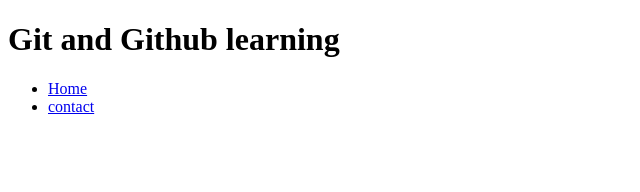
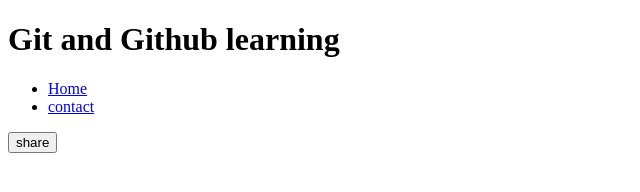
Before and after one commit to JALALSHAH55/TestRepo, a plain HTML site: page index.html in a window 1280 px wide. Shown: the whole page, without its empty margins (0-640 px from the left). Drawn offline with Linux system fonts and the light colour scheme.

Commit message:
share feature created

```diff
--- a/index.html
+++ b/index.html
@@ -12,6 +12,7 @@
         <li><a href="#">Home</a></li>
         <li><a href="./contact.html">contact</a></li>
     </ul>
+    <button>share</button>
 
 </body>
 </html>
```
